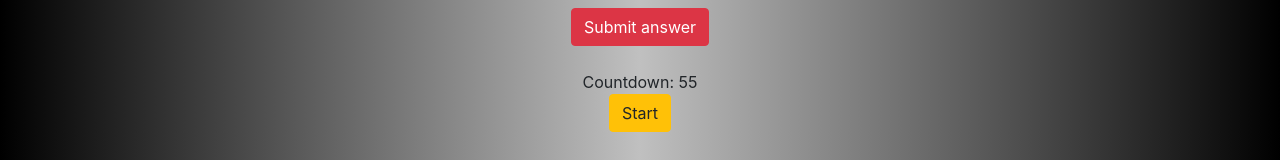
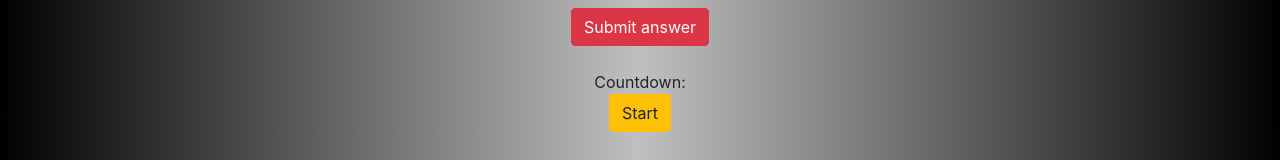
Before and after one commit to medbhcampbell/stagingHackathonMarch, a React (Create React App) app in the folder brainquiz/: page / in a window 1280 px wide. Shown: the part 393-553 px from the top of the page. Built offline with nearby package versions, Linux system fonts and the light colour scheme.

Commit message:
New Counter

```diff
--- a/brainquiz/src/timer.tsx
+++ b/brainquiz/src/timer.tsx
@@ -1,9 +1,10 @@
 import React from 'react';
 
-export default function Timer(){
-    const [counter, setCounter] = React.useState(60);
+export default function Timer(props:any){
+    const [counter, setCounter] = React.useState(props.myTime);
 
     function resetCounter(){
+
         document.location.reload();
         }
     React.useEffect(() => {
```
